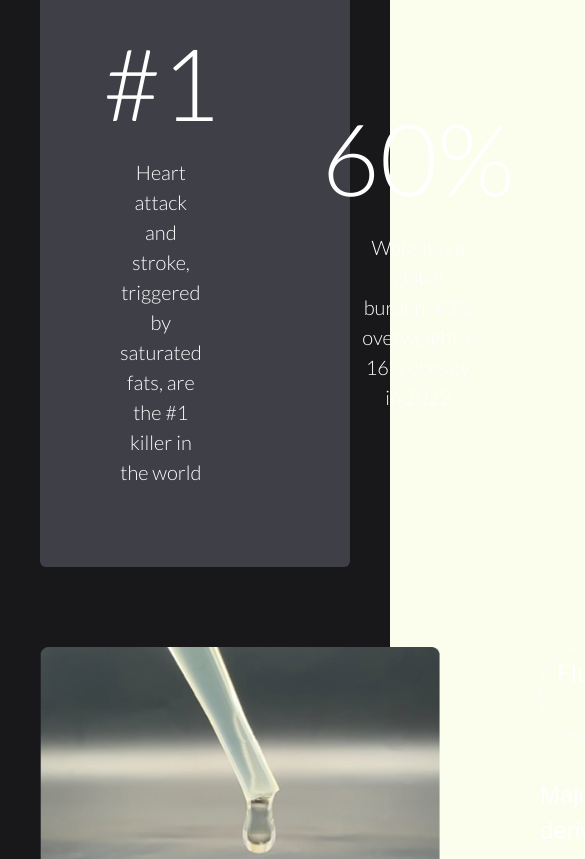
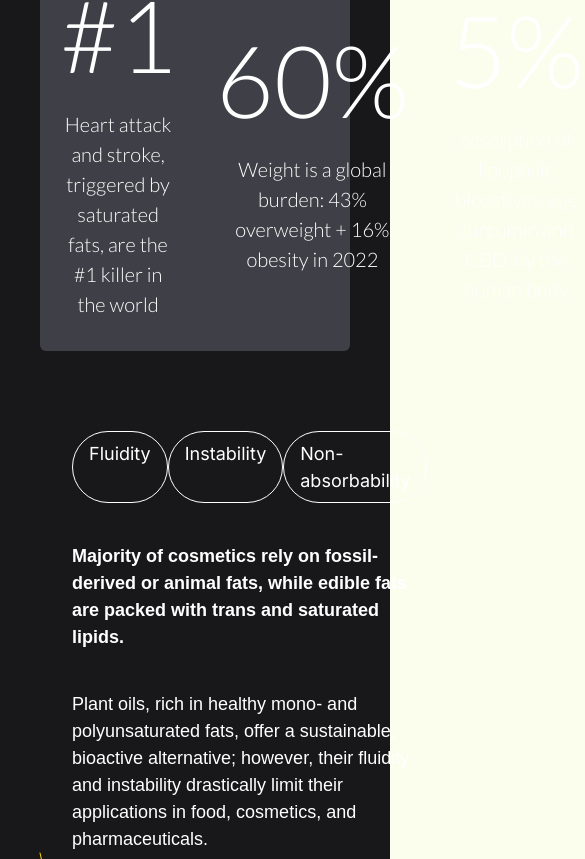
Before and after one commit to MrDrProfessorPatrick/olexir, a Next.js app: page /technology in a window 390 px wide. Shown: the part 905-1764 px from the top of the page, 585 px wide, since content can reach past the window. Built offline with nearby package versions, Linux system fonts and the light colour scheme.

Commit message:
responsive text size for video

```diff
--- a/src/app/technology/page.js
+++ b/src/app/technology/page.js
@@ -52,7 +52,9 @@ export default function Solution() {
     <div className="bg-zinc-900">
       <BgVideo link={"/solutionVideo.mp4"} />
       <div className="absolute top-116  z-20 w-full flex justify-center">
-        <h1 className={`text-[56px] font-bold text-white ${lato.className}`}>
+        <h1
+          className={`text-[24px] md:text-[36px] lg:text-[44px] xl:text-[56px] font-bold text-white ${lato.className}`}
+        >
           World needs efficient, healthy and sustainable fats
         </h1>
       </div>
@@ -80,14 +82,14 @@ export default function Solution() {
             id="problemsTable"
             className="flex w-[100%] bg-zinc-700 rounded-md"
           >
-            <div className="flex flex-1 flex-col justify-center items-center py-20 px-10">
+            <div className="flex flex-1 flex-col justify-center items-center py-8 lg:py-20 px-5 lg:px-10">
               <div
                 className={`text-[100px] font-light text-white ${lato.className}`}
               >
                 #1
               </div>
               <div
-                className={`px-10 text-[20px] text-center font-light text-white ${lato.className}`}
+                className={`px-0 lg:px-10 text-[20px] text-center font-light text-white ${lato.className}`}
               >
                 <p>
                   Heart attack and stroke, triggered by saturated fats, are the
@@ -95,14 +97,14 @@ export default function Solution() {
                 </p>
               </div>
             </div>
-            <div className="flex flex-1 flex-col justify-center items-center py-20 px-10">
+            <div className="flex flex-1 flex-col justify-center items-center py-8 lg:py-20 px-5 lg:px-10">
               <div
                 className={`text-[100px] font-light text-white ${lato.className}`}
               >
                 60%
               </div>
               <div
-                className={`px-10 text-[20px] text-center font-light text-white ${lato.className}`}
+                className={`px-0 lg:px-10 text-[20px] text-center font-light text-white ${lato.className}`}
               >
                 <p>
                   Weight is a global burden: 43% overweight + 16% obesity in
@@ -110,14 +112,14 @@ export default function Solution() {
                 </p>
               </div>
             </div>
-            <div className="flex flex-1 flex-col justify-center items-center py-20 px-10">
+            <div className="flex flex-1 flex-col justify-center items-center py-8 lg:py-20 px-5 lg:px-10">
               <div
                 className={`text-[100px] font-light text-white ${lato.className}`}
               >
                 5%
               </div>
               <div
-                className={`px-10 text-[20px] text-center font-light text-white ${lato.className}`}
+                className={`px-0 lg:px-10 text-[20px] text-center font-light text-white ${lato.className}`}
               >
                 <p>
                   adsorption of lipophilic bioactives, e.g. curcumin and CBD, by
@@ -127,7 +129,7 @@ export default function Solution() {
             </div>
           </div>
           <div className="flex pt-20">
-            <div id="fluidity" className="min-w-[400px]">
+            <div id="fluidity" className="relative flex-1">
               <Image
                 src="/Leaking.png"
                 width={600}
@@ -135,30 +137,30 @@ export default function Solution() {
                 alt="leaking"
               />
             </div>
-            <div className="flex flex-col pl-25">
+            <div className="flex flex-2 flex-col pl-8 lg:pl-25">
               <div className="flex justify-between max-w-[600px]">
                 <span
-                  className={`border-1 border-solid border-white rounded-full text-[24px] text-white px-4 py-2 ${inter.className}`}
+                  className={`border-1 border-solid border-white rounded-full text-[18px] md:text-[20px] lg:text-[24] text-white px-4 py-2 ${inter.className}`}
                 >
                   Fluidity
                 </span>
                 <span
-                  className={`border-1 border-solid border-white rounded-full text-[24px] text-white px-4 py-2 ${inter.className}`}
+                  className={`border-1 border-solid border-white rounded-full text-[18px] md:text-[20px] lg:text-[24] text-white px-4 py-2 ${inter.className}`}
                 >
                   Instability
                 </span>
                 <span
-                  className={`border-1 border-solid border-white rounded-full text-[24px] text-white px-4 py-2 ${inter.className}`}
+                  className={`border-1 border-solid border-white rounded-full text-[18px] md:text-[20px] lg:text-[24] text-white px-4 py-2 ${inter.className}`}
                 >
                   Non-absorbability
                 </span>
               </div>
               <div>
-                <p className="pb-10 pt-10 text-[24px] text-white">
+                <p className="pb-10 pt-10 text-[18px] md:text-[20px] lg:text-[24] font-semibold text-white">
                   Majority of cosmetics rely on fossil-derived or animal fats,
                   while edible fats are packed with trans and saturated lipids.
                 </p>
-                <p className="text-[24px] text-white">
+                <p className="text-[18px] md:text-[20px] lg:text-[24] font-normal text-white">
                   Plant oils, rich in healthy mono- and polyunsaturated fats,
                   offer a sustainable, bioactive alternative; however, their
                   fluidity and instability drastically limit their applications
@@ -266,7 +268,7 @@ export default function Solution() {
             id="solutionTable"
             className="flex w-[100%] bg-zinc-700 rounded-md mt-20"
           >
-            <div className="flex flex-1 flex-col justify-center items-center py-20 px-10">
+            <div className="flex flex-[1_1_0] flex-col justify-center items-center py-20">
               <div
                 className={`text-[100px] font-light text-white ${lato.className}`}
               >
@@ -278,12 +280,12 @@ export default function Solution() {
                 />
               </div>
               <div
-                className={`px-10 mt-4 w-80 text-[20px] text-center font-light text-white ${lato.className}`}
+                className={`px-10 mt-4 w-full text-[20px] text-center font-light text-white ${lato.className}`}
               >
                 <p>Exclusively based on essential plant proteins</p>
               </div>
             </div>
-            <div className="flex flex-1 flex-col justify-center items-center py-20 px-10">
+            <div className="flex flex-[1_1_0] flex-col justify-center items-center py-20">
               <div
                 className={`text-[100px] font-light text-white ${lato.className}`}
               >
@@ -295,12 +297,12 @@ export default function Solution() {
                 />
               </div>
               <div
-                className={`px-10 mt-4 w-80 text-[20px] text-center font-light text-white ${lato.className}`}
+                className={`px-10 mt-4 w-full text-[20px] text-center font-light text-white ${lato.className}`}
               >
                 <p>Naturally saved plant oil riсhness</p>
               </div>
             </div>
-            <div className="flex flex-1 flex-col justify-center items-center py-20 px-10">
+            <div className="flex flex-[1_1_0] flex-col justify-center items-center py-20">
               <div
                 className={`text-[100px] font-light text-white ${lato.className}`}
               >
@@ -312,7 +314,7 @@ export default function Solution() {
                 />
               </div>
               <div
-                className={`px-10 mt-4 w-80 text-[20px] text-center font-light text-white ${lato.className}`}
+                className={`px-10 mt-4 w-full text-[20px] text-center font-light text-white ${lato.className}`}
               >
                 <p>Tuneable consistency serving your needs</p>
               </div>
@@ -366,7 +368,7 @@ export default function Solution() {
 
           <div
             id="sustainabilityCurve1"
-            className="absolute w-1 h-1 top-700 right-80"
+            className="absolute w-1 h-1 mt-40 right-50"
           ></div>
 
           <DashedLine
@@ -382,7 +384,7 @@ export default function Solution() {
 
           <div
             id="sustainabilityCurve2"
-            className="absolute w-2 h-2 top-720 left-50 "
+            className="absolute w-2 h-2 mt-60 left-50 "
           ></div>
 
           <DashedLine
```
